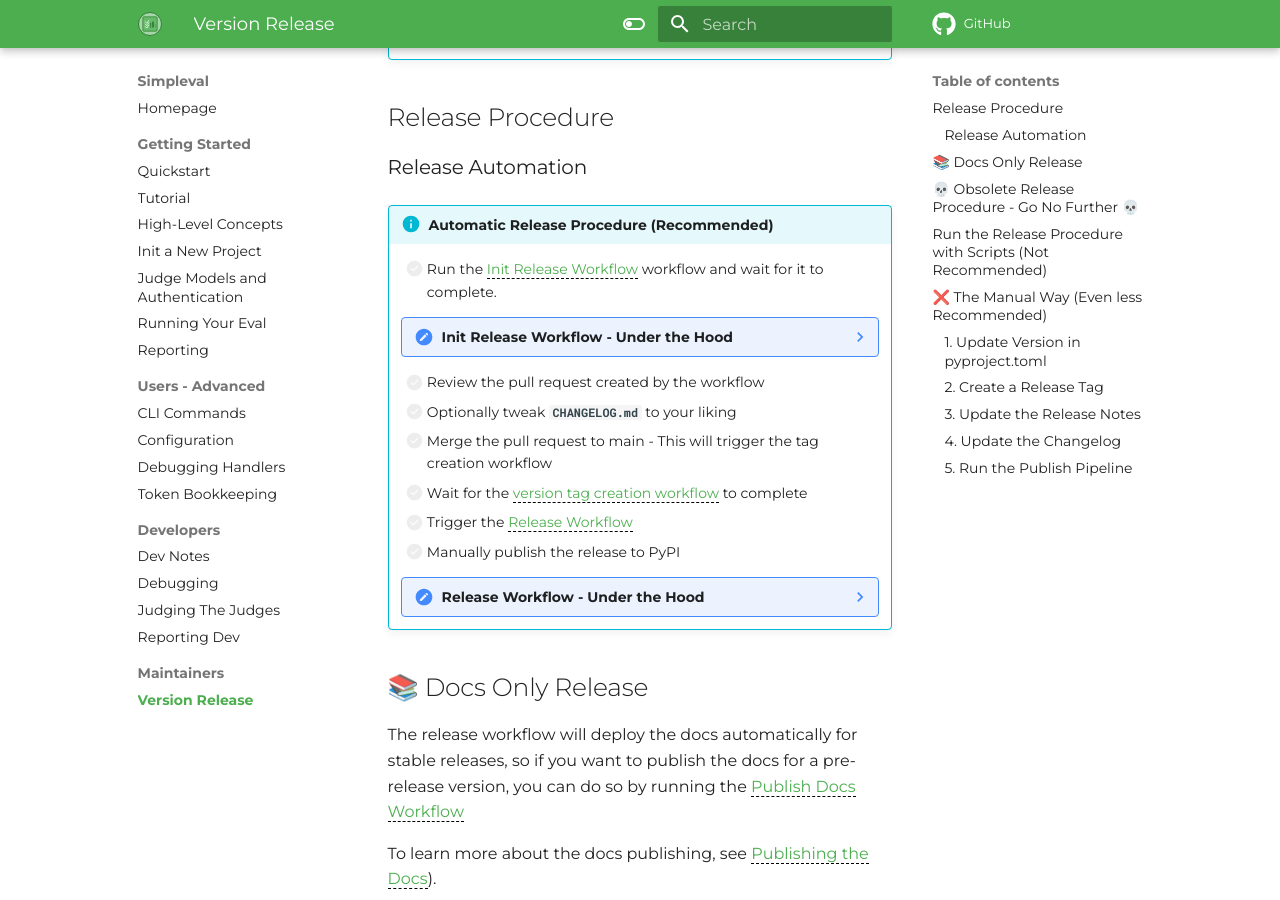
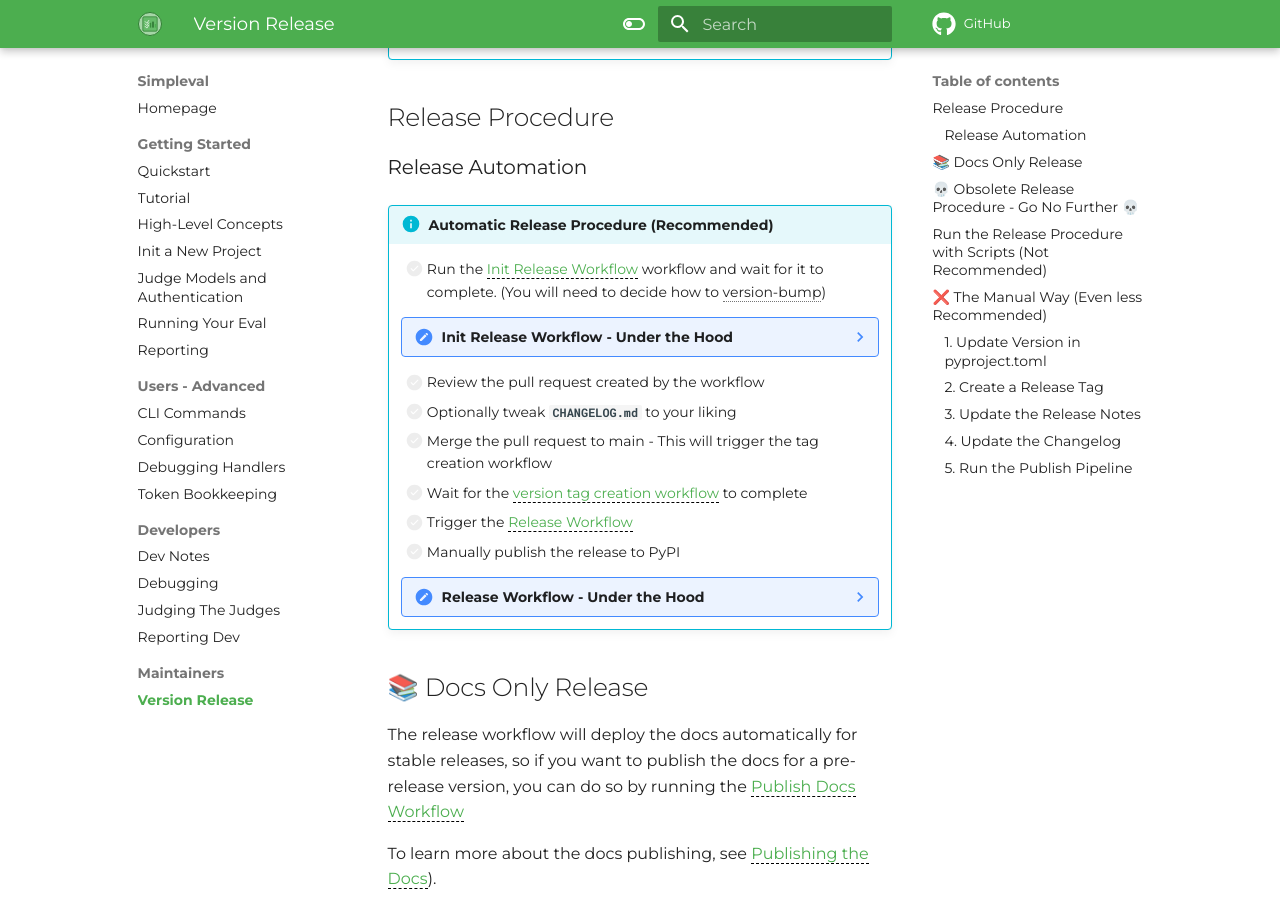
Before and after one commit to cyberark/simple-llm-eval, an MkDocs documentation site: the page built from docs/maintainers/version-release.md, in a window 1280 px wide and 900 px high, scrolled down 635 px. Built offline with MkDocs 1.6.1 and Material for MkDocs 9.7.7, drawn with Linux system fonts in a browser that asks for light colours; comment, search, counter and statistics services are not loaded; the version menu is left out.

Commit message:
docs: clarify version bump instructions in release automation section

```diff
--- a/docs/maintainers/version-release.md
+++ b/docs/maintainers/version-release.md
@@ -24,8 +24,10 @@
 
 ### Release Automation
 
+*[version-bump]: Follow Semantic Versioning.<br>To help determine patch/minor/major version bump, run: `ci/scripts/inspect_changes_since_last_release.sh` to view changes since the last release.
+
 !!! info "Automatic Release Procedure (Recommended)"
-    - [ ] Run the [Init Release Workflow](https://github.com/cyberark/simple-llm-eval/actions/workflows/init-release.yml){target="_blank"} workflow and wait for it to complete.
+    - [ ] Run the [Init Release Workflow](https://github.com/cyberark/simple-llm-eval/actions/workflows/init-release.yml){target="_blank"} workflow and wait for it to complete. (You will need to decide how to version-bump)
 
     ???- note "Init Release Workflow - Under the Hood"
         The *Init Release Workflow* will:
```
